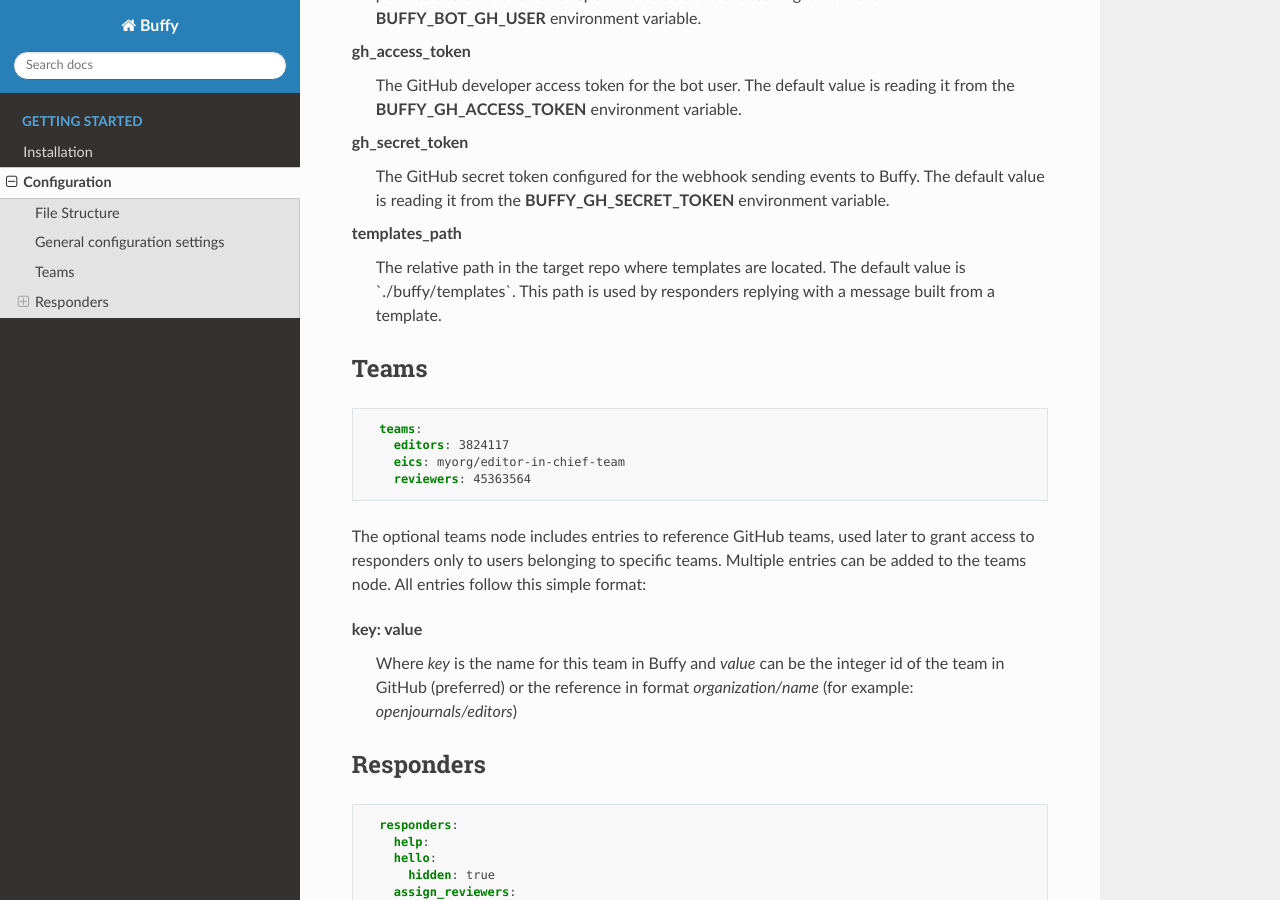
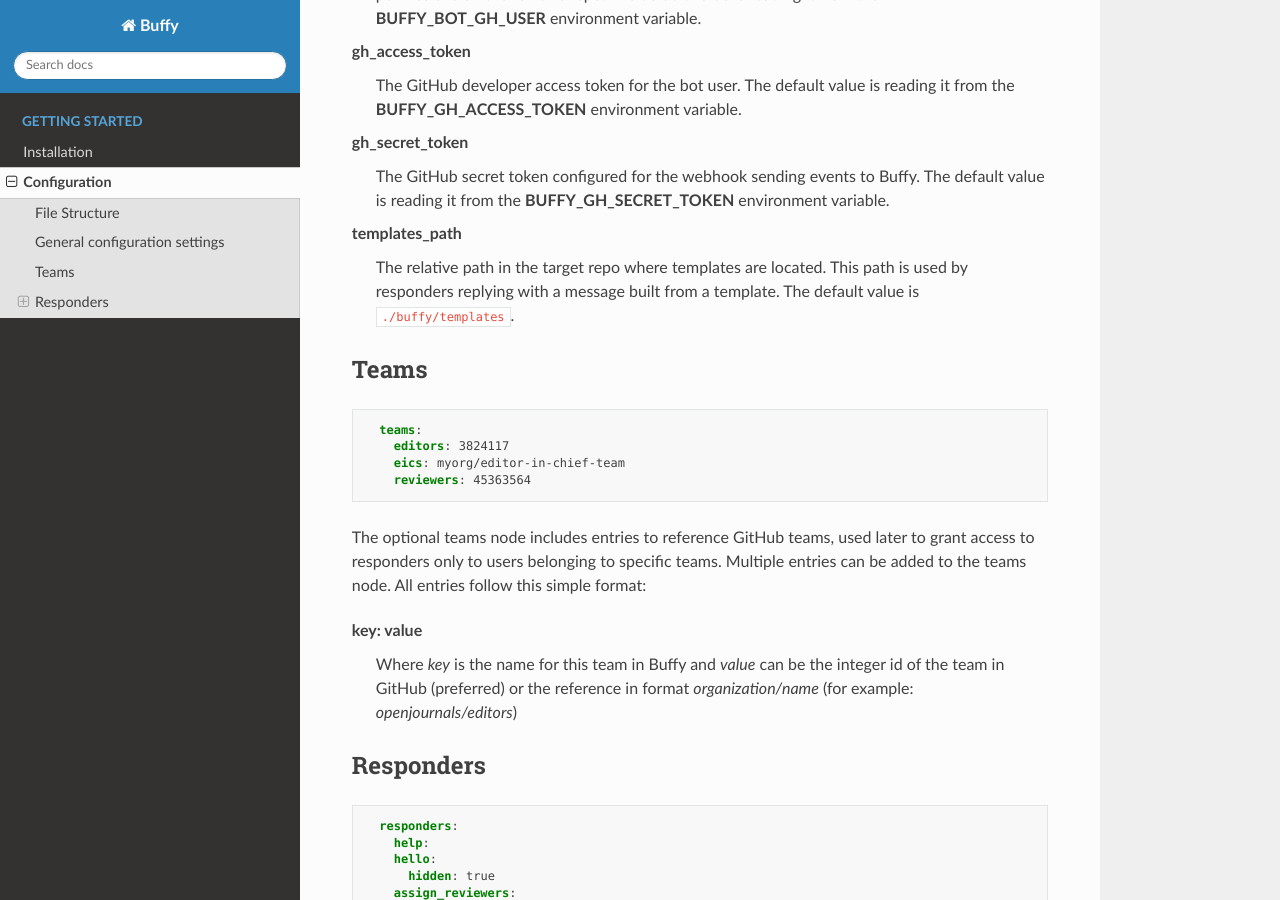
Before and after one commit to openjournals/buffy, a Sphinx documentation site: the page built from docs/configuration.md, in a window 1280 px wide and 900 px high, scrolled down 1401 px. Built offline with Sphinx 7.4.7 and the Read the Docs theme 2.0.0, drawn with Linux system fonts in a browser that asks for light colours.

Commit message:
format path

```diff
--- a/docs/configuration.md
+++ b/docs/configuration.md
@@ -65,7 +65,7 @@
   <dd>The GitHub secret token configured for the webhook sending events to Buffy. The default value is reading it from the <strong>BUFFY_GH_SECRET_TOKEN</strong> environment variable.</dd>
 
   <dt>templates_path</dt>
-  <dd>The relative path in the target repo where templates are located. The default value is `./buffy/templates`. This path is used by responders replying with a message built from a template.</dd>
+  <dd>The relative path in the target repo where templates are located. This path is used by responders replying with a message built from a template. The default value is <code class="docutils literal"><span class="pre">./buffy/templates</span></code>.</dd>
 </dl>
 
 ## Teams
```
